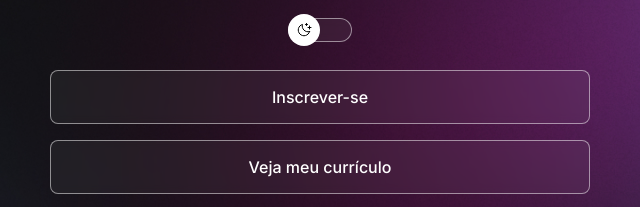
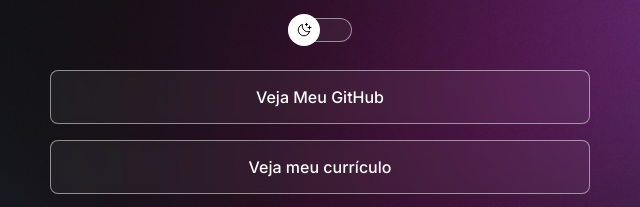
Before and after one commit to ElderLuiz/projeto, a plain HTML site: page index.html in a window 1280 px wide. Shown: the part 232-439 px from the top of the page, 320-960 px from the left. Drawn offline with nearby package versions, Linux system fonts and the light colour scheme.

Commit message:
Feat: Colocando link no "Veja Meu GitHub"

```diff
--- a/index.html
+++ b/index.html
@@ -29,7 +29,7 @@
       </div>
       <ul>
         <li>
-          <a href="www.elderluiz.tech" target="_blank">Inscrever-se</a>
+          <a href="https://github.com/ElderLuiz?tab=repositories" target="_blank">Veja Meu GitHub</a>
         </li>
 
         <li>
```
